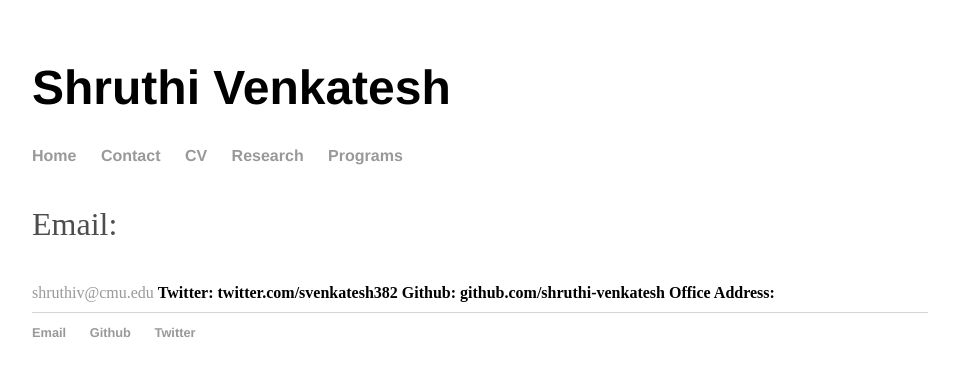
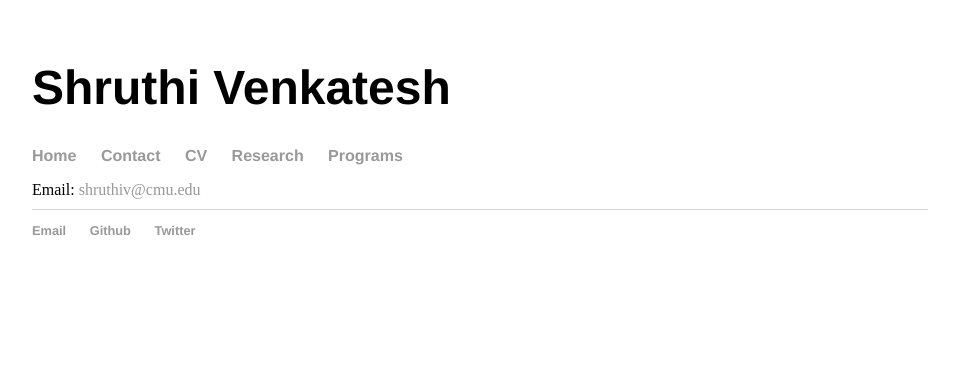
Before and after one commit to shruthi-venkatesh/shruthi-venkatesh.github.io, a Jekyll site: the page built from contact/index.html, in a window 1280 px wide. Shown: the top 376 px of the page, without its empty margins (160-1119 px from the left). Built offline with Jekyll 4.4.1, drawn with Linux system fonts in a browser that asks for light colours.

Commit message:
Update index.html

```diff
--- a/contact/index.html
+++ b/contact/index.html
@@ -3,11 +3,5 @@ layout: default
 title: Shruthi Venkatesh
 ---
 <div class="blurb">
-  <p> Email: </p> <a href="mailto:shruthiv@cmu.edu"> shruthiv@cmu.edu </a> <b>
-
-Twitter: twitter.com/svenkatesh382 <b>
-
-Github: github.com/shruthi-venkatesh <b>
-
-Office Address: <b>
+  Email: <a href="mailto:shruthiv@cmu.edu">shruthiv@cmu.edu</a> <b>
 </div><!-- /.blurb -->
```
